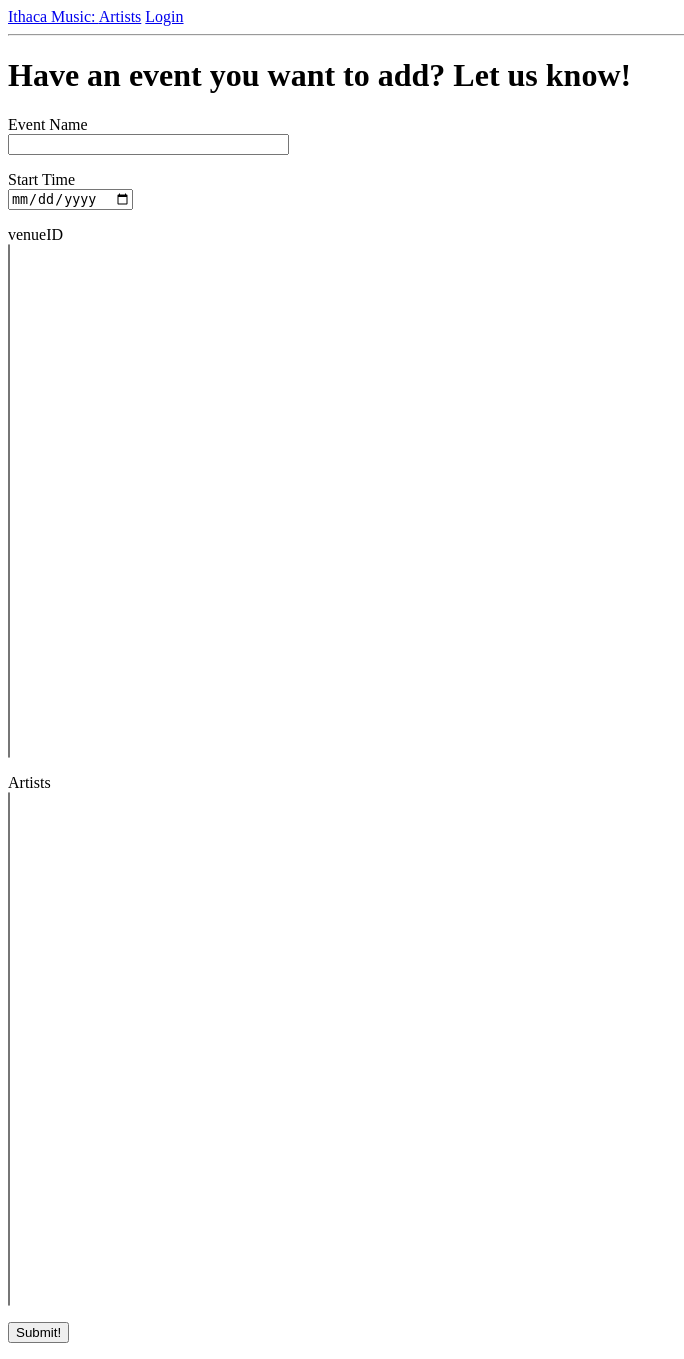
After one commit to shanejfox5/localmusic, a Flask app: page /new_event in a window 1280 px wide. The commit adds this page. Shown: the whole page, without its empty margins (0-684 px from the left). Run offline with Flask 2, Linux system fonts and the light colour scheme; data that the repository does not hold is empty.

Commit message:
Finished Lab 6

```diff
--- a/app/__init__.py
+++ b/app/__init__.py
@@ -2,10 +2,14 @@ from flask import Flask
 from flask_sqlalchemy import SQLAlchemy
 from flask_migrate import Migrate
 from config import Config
+from flask_login import LoginManager
+
 
 app = Flask(__name__)
 app.config.from_object(Config)
 db = SQLAlchemy(app)
 migrate = Migrate(app, db)
+login = LoginManager(app)
+login.login_view = 'login'
 
 from app import routes, models
--- a/app/forms.py
+++ b/app/forms.py
@@ -1,10 +1,54 @@
 from flask_wtf import FlaskForm
-from wtforms import StringField, SubmitField, TextAreaField
-from wtforms.validators import DataRequired
+from wtforms import StringField, PasswordField, BooleanField, SubmitField, TextAreaField, IntegerField, SelectField, SelectMultipleField
+from wtforms.validators import ValidationError, DataRequired, Email, EqualTo
+from app.models import User
+from wtforms.fields.html5 import DateField
 
 
 class NewArtistForm(FlaskForm):
-    name = StringField('Name', validators=[DataRequired()])
+    name = StringField('Artist Name', validators=[DataRequired()])
     hometown = StringField('Hometown', validators=[DataRequired()])
     description = TextAreaField('Description', validators=[DataRequired()])
     submit = SubmitField('Submit!')
+
+
+class NewVenueForm(FlaskForm):
+    title = StringField('Venue Name', validators=[DataRequired()])
+    city = StringField('City', validators=[DataRequired()])
+    state = StringField('State', validators=[DataRequired()])
+    capacity = IntegerField('Capacity')
+    submit = SubmitField('Submit!')
+
+
+class NewEventForm(FlaskForm):
+    title = StringField('Event Name', validators=[DataRequired()])
+    date = DateField('Start Time', format='%Y-%m-%d')
+    venueID = SelectField('venueID', coerce=int, choices=[], validators=[DataRequired()])
+    artists = SelectMultipleField('Artists', coerce=int, choices=[], option_widget=None)
+    submit = SubmitField('Submit!')
+
+
+class LoginForm(FlaskForm):
+    username = StringField('Username', validators=[DataRequired()])
+    password = PasswordField('Password', validators=[DataRequired()])
+    remember_me = BooleanField('Remember Me')
+    submit = SubmitField('Sign In')
+
+
+class RegistrationForm(FlaskForm):
+    username = StringField('Username', validators=[DataRequired()])
+    email = StringField('Email', validators=[DataRequired(), Email()])
+    password = PasswordField('Password', validators=[DataRequired()])
+    password2 = PasswordField(
+        'Repeat Password', validators=[DataRequired(), EqualTo('password')])
+    submit = SubmitField('Register')
+
+    def validate_username(self, username):
+        user = User.query.filter_by(username=username.data).first()
+        if user is not None:
+            raise ValidationError('Please use a different username.')
+
+    def validate_email(self, email):
+        user = User.query.filter_by(email=email.data).first()
+        if user is not None:
+            raise ValidationError('Please use a different email address.')
--- a/app/routes.py
+++ b/app/routes.py
@@ -1,26 +1,17 @@
-from flask import render_template, flash, redirect, url_for
+from flask import render_template, flash, redirect, url_for, request
 from app import app, db
 from random import randrange
-from app.forms import NewArtistForm
-from app.models import Artist, ArtistToEvent, Event, Venue
+from app.forms import NewArtistForm, LoginForm, RegistrationForm, NewVenueForm, NewEventForm
+from app.models import Artist, ArtistToEvent, Event, Venue, User
 from datetime import datetime
+from flask_login import current_user, login_user, logout_user, login_required
+from werkzeug.urls import url_parse
+
 
 @app.route('/')
 @app.route('/index')
+@login_required
 def index():
-    '''
-    user = {'username': 'Miguel'}
-    posts = [
-        {
-            'author': {'username': 'John'},
-            'body': 'Beautiful day in Portland!'
-        },
-        {
-            'author': {'username': 'Susan'},
-            'body': 'The Avengers movie was so cool!'
-        }
-    ]
-    '''
     return render_template('index.html', title='Home')
 
 
@@ -57,6 +48,44 @@ def new_artist():
         return redirect(url_for('artists'))
     return render_template('new_artist.html', title="New Artist", form=form)
 
+
+@app.route('/new_venue', methods=['GET', 'POST'])
+def new_venue():
+    form = NewVenueForm()
+    if form.validate_on_submit():
+        flash_message = 'New Venue Created: {}'\
+            .format(form.title.data)
+        flash(flash_message)
+        v = Venue(title=form.title.data, city=form.city.data, state=form.state.data, capacity=form.capacity.data)
+        db.session.add(v)
+        db.session.commit()
+        return redirect(url_for('new_venue'))
+    return render_template('new_venue.html', title="New Venue", form=form)
+
+
+@app.route('/new_event', methods=['GET', 'POST'])
+def new_event():
+    form = NewEventForm()
+    form.artists.choices = [(artist.id, artist.name) for artist in Artist.query.all()]
+    form.venueID.choices = [(venue.id, venue.title) for venue in Venue.query.all()]
+    if form.validate_on_submit():
+        e = Event(title=form.title.data, date=form.date.data, venueID=form.venueID.data)
+        db.session.add(e)
+        db.session.commit()
+
+        for a in form.artists.data:
+            artist = Artist.query.get(a)
+            a2e = ArtistToEvent(artistID=artist.id, eventID=e.id)
+            db.session.add(a2e)
+            db.session.commit()
+
+        flash_message = 'New Event Created: {}' \
+            .format(form.title.data)
+        flash(flash_message)
+        return redirect(url_for('new_event'))
+    return render_template('new_event.html', title="New Event", form=form)
+
+
 '''
 @app.route('/artist')
 def artist():
@@ -76,7 +105,6 @@ def reset_db():
         print('Clear table {}'.format(table))
         db.session.execute(table.delete())
     db.session.commit()
-    # now create Artist, Venues, Events, and ArtistToEvent Objects and persist them to the db
     artist1 = Artist(name='Shane Fox', hometown='Delmar', description='He rocks')
     artist2 = Artist(name='Doug Turnbull', hometown='Ithaca', description='He always rocks')
     artist3 = Artist(name='John Doe', hometown='Cortland', description='He never rocks')
@@ -108,3 +136,59 @@ def reset_db():
 def artist(artist_name):
     a = Artist.query.filter_by(name=artist_name).first()
     return render_template('artist.html', title="Artist", artist=a)
+
+
+'''
+@app.route('/login', methods=['GET', 'POST'])
+def login():
+    if current_user.is_authenticated:
+        return redirect(url_for('index'))
+    form = LoginForm()
+    if form.validate_on_submit():
+        user = User.query.filter_by(username=form.username.data).first()
+        if user is None or not user.check_password(form.password.data):
+            flash('Invalid username or password')
+            return redirect(url_for('login'))
+        login_user(user, remember=form.remember_me.data)
+        return redirect(url_for('index'))
+    return render_template('login.html', title='Sign In', form=form)
+'''
+
+
+@app.route('/login', methods=['GET', 'POST'])
+def login():
+    if current_user.is_authenticated:
+        return redirect(url_for('index'))
+    form = LoginForm()
+    if form.validate_on_submit():
+        user = User.query.filter_by(username=form.username.data).first()
+        if user is None or not user.check_password(form.password.data):
+            flash('Invalid username or password')
+            return redirect(url_for('login'))
+        login_user(user, remember=form.remember_me.data)
+        next_page = request.args.get('next')
+        if not next_page or url_parse(next_page).netloc != '':
+            next_page = url_for('index')
+        return redirect(url_for('index'))
+    return render_template('login.html', title='Sign In', form=form)
+
+
+@app.route('/register', methods=['GET', 'POST'])
+def register():
+    if current_user.is_authenticated:
+        return redirect(url_for('index'))
+    form = RegistrationForm()
+    if form.validate_on_submit():
+        user = User(username=form.username.data, email=form.email.data)
+        user.set_password(form.password.data)
+        db.session.add(user)
+        db.session.commit()
+        flash('Congratulations, you are now a registered user!')
+        return redirect(url_for('login'))
+    return render_template('register.html', title='Register', form=form)
+
+
+@app.route('/logout')
+def logout():
+    logout_user()
+    return redirect(url_for('index'))
--- a/app/templates/base.html
+++ b/app/templates/base.html
@@ -9,8 +9,16 @@
     <body>
         <div>
             <a href="/index">Ithaca Music: </a>
-            <a href="/artists">Artists</a>
-            <a href="/new_artist">New Artists</a>
+            <a href="/artists"> Artists</a>
+                {% if current_user.is_anonymous %}
+                    <a href="{{ url_for('login') }}">Login</a>
+                {% else %}
+                    <a href="{{ url_for('logout') }}">Logout</a>
+                    <a href="{{ url_for('new_artist') }}">New Artists</a>
+                    <a href="{{ url_for('new_venue') }}">New Venue</a>
+                    <a href="{{ url_for('new_event') }}">New Event</a>
+                {% endif %}
+
         </div>
         <hr>
 
--- a/app/templates/index.html
+++ b/app/templates/index.html
@@ -6,4 +6,9 @@
     <hr>
     <h4>Find all the best bands in Ithaca right here!! Use the navigation bar to discover artists in the Ithaca area, and to let the world know about new and upcoming artists!</h4>
 
+    <h1>Hi, {{ current_user.username }}!</h1>
+    {% for post in posts %}
+    <div><p>{{ post.author.username }} says: <b>{{ post.body }}</b></p></div>
+    {% endfor %}
+
 {% endblock %}
--- /dev/null
+++ b/app/templates/new_event.html
@@ -0,0 +1,43 @@
+{% extends "base.html" %}
+
+{% block content %}
+    {% if not form.validate_on_submit() %}
+
+    <h1>Have an event you want to add? Let us know!</h1>
+    <form action="" method="post" novalidate>
+        {{ form.hidden_tag() }}
+        <p>
+            {{ form.title.label }}<br>
+            {{ form.title(size=32) }}<br>
+            {% for error in form.title.errors %}
+            <span style="color: red;">[{{ error }}]</span>
+            {% endfor %}
+        </p>
+        <p>
+            {{ form.date.label }}<br>
+            {{ form.date }}<br>
+            {% for error in form.date.errors %}
+            <span style="color: red;">[{{ error }}]</span>
+            {% endfor %}
+        </p>
+        <p>
+            {{ form.venueID.label }}<br>
+            {{ form.venueID(size=32) }}<br>
+            {% for error in form.venueID.errors %}
+            <span style="color: red;">[{{ error }}]</span>
+            {% endfor %}
+        </p>
+        <p>
+            {{ form.artists.label }}<br>
+            {{ form.artists(size=32) }}<br>
+            {% for error in form.artists.errors %}
+            <span style="color: red;">[{{ error }}]</span>
+            {% endfor %}
+        </p>
+        <p>{{ form.submit() }}</p>
+    </form>
+    {% else %}
+        {{ form.name.data }}
+
+{% endif %}
+{% endblock %}
```
Also changed, not shown: app/models.py (+35 -3 lines), app/templates/login.html (added, +25 -0 lines), app/templates/my_new_event.html (added, +9 -0 lines), app/templates/my_new_venue.html (added, +9 -0 lines), app/templates/new_venue.html (added, +43 -0 lines), app/templates/register.html (added, +37 -0 lines).
